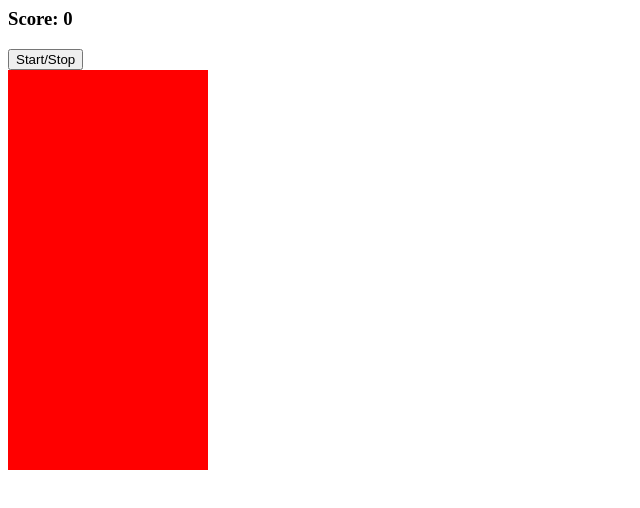
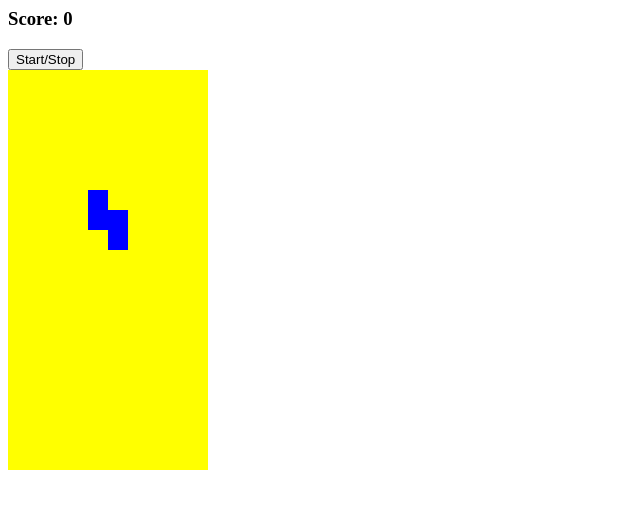
Before and after one commit to chocowhiskey/basic-tetris, a plain HTML site: page index.html in a window 1280 px wide. Shown: the whole page, without its empty margins (0-640 px from the left). Drawn offline with Linux system fonts and the light colour scheme.

Commit message:
moving tetrominos

```diff
--- a/app.js
+++ b/app.js
@@ -4,7 +4,92 @@ document.addEventListener("DOMContentLoaded", () => {
   let squares = Array.from(document.querySelectorAll(".grid div"));
   const ScoreDisplay = document.querySelector("#score");
   const StartBtn = document.querySelector("#start-button");
+  // The Tetronimoes
+  const lTetromino = [
+    // First position of LTetronimo
+    [1, width + 1, width * 2 + 1, 2],
+    // Second position of LTetronimo
+    [width, width + 1, width + 2, width * 2 + 2],
+    // Third position of LTetronimo
+    [1, width + 1, width * 2 + 1, width * 2],
+    // Fourth position of LTetronimo
+    [width, width * 2, width * 2 + 1, width * 2 + 2],
+  ];
+  const zTetromino = [
+    [0, width, width + 1, width * 2 + 1],
+    [width + 1, width + 2, width * 2, width * 2 + 1],
+    [0, width, width + 1, width * 2 + 1],
+    [width + 1, width + 2, width * 2, width * 2 + 1],
+  ];
 
-  console.log(grid);
-  console.log(squares);
+  const tTetromino = [
+    [1, width, width + 1, width + 2],
+    [1, width + 1, width + 2, width * 2 + 1],
+    [width, width + 1, width + 2, width * 2 + 1],
+    [1, width, width + 1, width * 2 + 1],
+  ];
+
+  const oTetromino = [
+    [0, 1, width, width + 1],
+    [0, 1, width, width + 1],
+    [0, 1, width, width + 1],
+    [0, 1, width, width + 1],
+  ];
+
+  const iTetromino = [
+    [1, width + 1, width * 2 + 1, width * 3 + 1],
+    [width, width + 1, width + 2, width + 3],
+    [1, width + 1, width * 2 + 1, width * 3 + 1],
+    [width, width + 1, width + 2, width + 3],
+  ];
+
+  const theTetrominoes = [lTetromino, iTetromino, oTetromino, zTetromino];
+
+  let currentPosition = 4;
+  let currentRotation = 0;
+
+  // Randomly select a tetromino and its first rotation
+  let random = Math.floor(Math.random() * theTetrominoes.length);
+  let current = theTetrominoes[random][currentRotation];
+
+  // Draw teh first rotation in the first tetromino
+  function draw() {
+    current.forEach((index) => {
+      squares[currentPosition + index].classList.add("tetromino");
+    });
+  }
+  // Undraw teh tetromino
+  function undraw() {
+    current.forEach((index) => {
+      squares[currentPosition + index].classList.remove("tetromino");
+    });
+  }
+
+  // Move tetrominos down every second
+  timerId = setInterval(moveDown, 800);
+
+  // Move down function
+  function moveDown() {
+    undraw();
+    currentPosition += width;
+    draw();
+    freeze();
+  }
+
+  // Freeze function
+  function freeze() {
+    if (
+      current.some((index) =>
+        squares[currentPosition + index + width].classList.contains("taken")
+      )
+    ) {
+      current.forEach((index) =>
+        squares[currentPosition + index].classList.add("taken")
+      );
+      let random = Math.floor(Math.random() * theTetrominoes.length);
+      current = theTetrominoes[random][currentRotation];
+      currentPosition = 4;
+      draw();
+    }
+  }
 });
--- a/index.html
+++ b/index.html
@@ -208,6 +208,17 @@
       <div></div>
       <div></div>
       <div></div>
+
+      <div class="taken"></div>
+      <div class="taken"></div>
+      <div class="taken"></div>
+      <div class="taken"></div>
+      <div class="taken"></div>
+      <div class="taken"></div>
+      <div class="taken"></div>
+      <div class="taken"></div>
+      <div class="taken"></div>
+      <div class="taken"></div>
     </div>
   </body>
 </html>
--- a/style.css
+++ b/style.css
@@ -9,5 +9,8 @@
 .grid div {
   height: 20px;
   width: 20px;
-  background-color: red;
 }
+
+.tetromino {
+  background-color: blue;
+}
```
